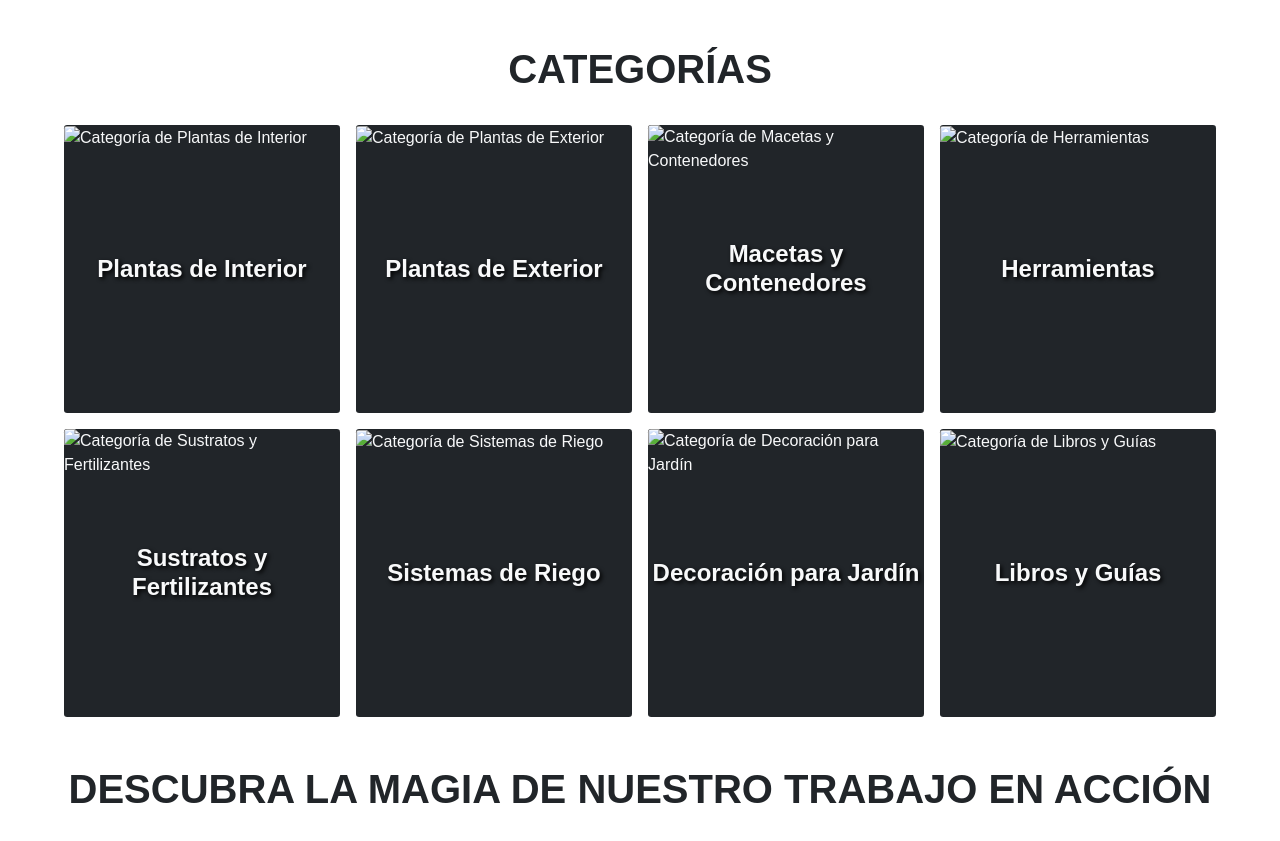
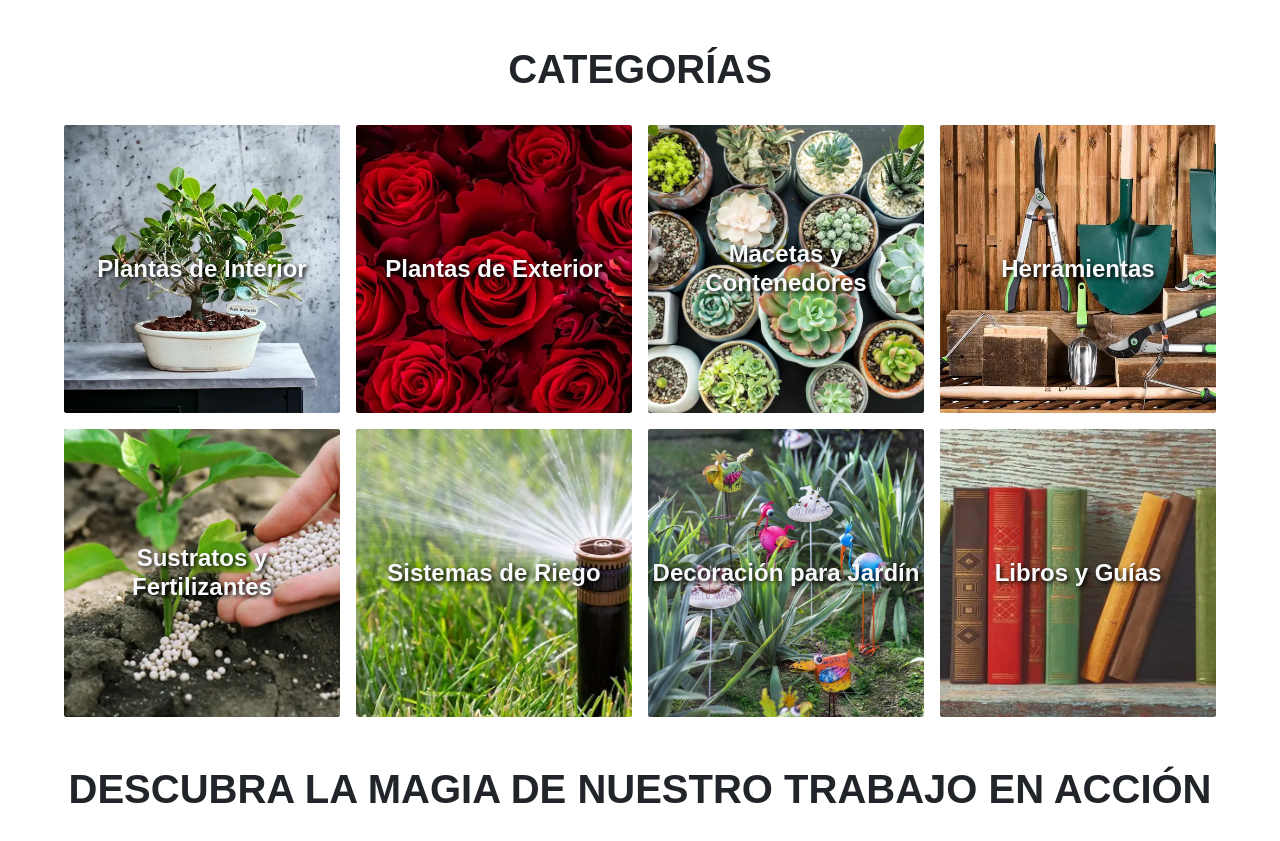
Before and after one commit to ignaciorevainera/cac-python-24264-g16, a plain HTML site: page index.html in a window 1280 px wide. Shown: the part 2344-3185 px from the top of the page. Drawn offline with nearby package versions, Linux system fonts and the light colour scheme; grey boxes are pictures that could not be loaded; a web font is replaced by a local one.

Commit message:
arregladas rutas de imágenes de categorías

```diff
--- a/index.html
+++ b/index.html
@@ -110,7 +110,7 @@
 								Plantas de Interior
 							</h4>
 							<img
-								src="/assets/categories/category-plantas-de-interior.webp"
+								src="/assets/categorias/category-plantas-de-interior.webp"
 								class="category-card-img"
 								alt="Categoría de Plantas de Interior"
 							/>
@@ -122,7 +122,7 @@
 								Plantas de Exterior
 							</h4>
 							<img
-								src="/assets/categories/category-plantas-de-exterior.webp"
+								src="/assets/categorias/category-plantas-de-exterior.webp"
 								class="category-card-img"
 								alt="Categoría de Plantas de Exterior"
 							/>
@@ -134,7 +134,7 @@
 								Macetas y Contenedores
 							</h4>
 							<img
-								src="/assets/categories/category-macetas-y-contenedores.webp"
+								src="/assets/categorias/category-macetas-y-contenedores.webp"
 								class="category-card-img"
 								alt="Categoría de Macetas y Contenedores"
 							/>
@@ -144,7 +144,7 @@
 						<a href="/pages/catalogo.html">
 							<h4 class="category-card-title">Herramientas</h4>
 							<img
-								src="/assets/categories/category-herramientas.webp"
+								src="/assets/categorias/category-herramientas.webp"
 								class="category-card-img"
 								alt="Categoría de Herramientas"
 							/>
@@ -156,7 +156,7 @@
 								Sustratos y Fertilizantes
 							</h4>
 							<img
-								src="/assets/categories/category-sustratos-y-fertilizantes.webp"
+								src="/assets/categorias/category-sustratos-y-fertilizantes.webp"
 								class="category-card-img"
 								alt="Categoría de Sustratos y Fertilizantes"
 							/>
@@ -168,7 +168,7 @@
 								Sistemas de Riego
 							</h4>
 							<img
-								src="/assets/categories/category-sistemas-de-riego.webp"
+								src="/assets/categorias/category-sistemas-de-riego.webp"
 								class="category-card-img"
 								alt="Categoría de Sistemas de Riego"
 							/>
@@ -180,7 +180,7 @@
 								Decoración para Jardín
 							</h4>
 							<img
-								src="/assets/categories/category-decoracion-para-jardin.webp"
+								src="/assets/categorias/category-decoracion-para-jardin.webp"
 								class="category-card-img"
 								alt="Categoría de Decoración para Jardín"
 							/>
@@ -190,7 +190,7 @@
 						<a href="/pages/catalogo.html">
 							<h4 class="category-card-title">Libros y Guías</h4>
 							<img
-								src="/assets/categories/category-libros-y-guias.webp"
+								src="/assets/categorias/category-libros-y-guias.webp"
 								class="category-card-img"
 								alt="Categoría de Libros y Guías"
 							/>
```
